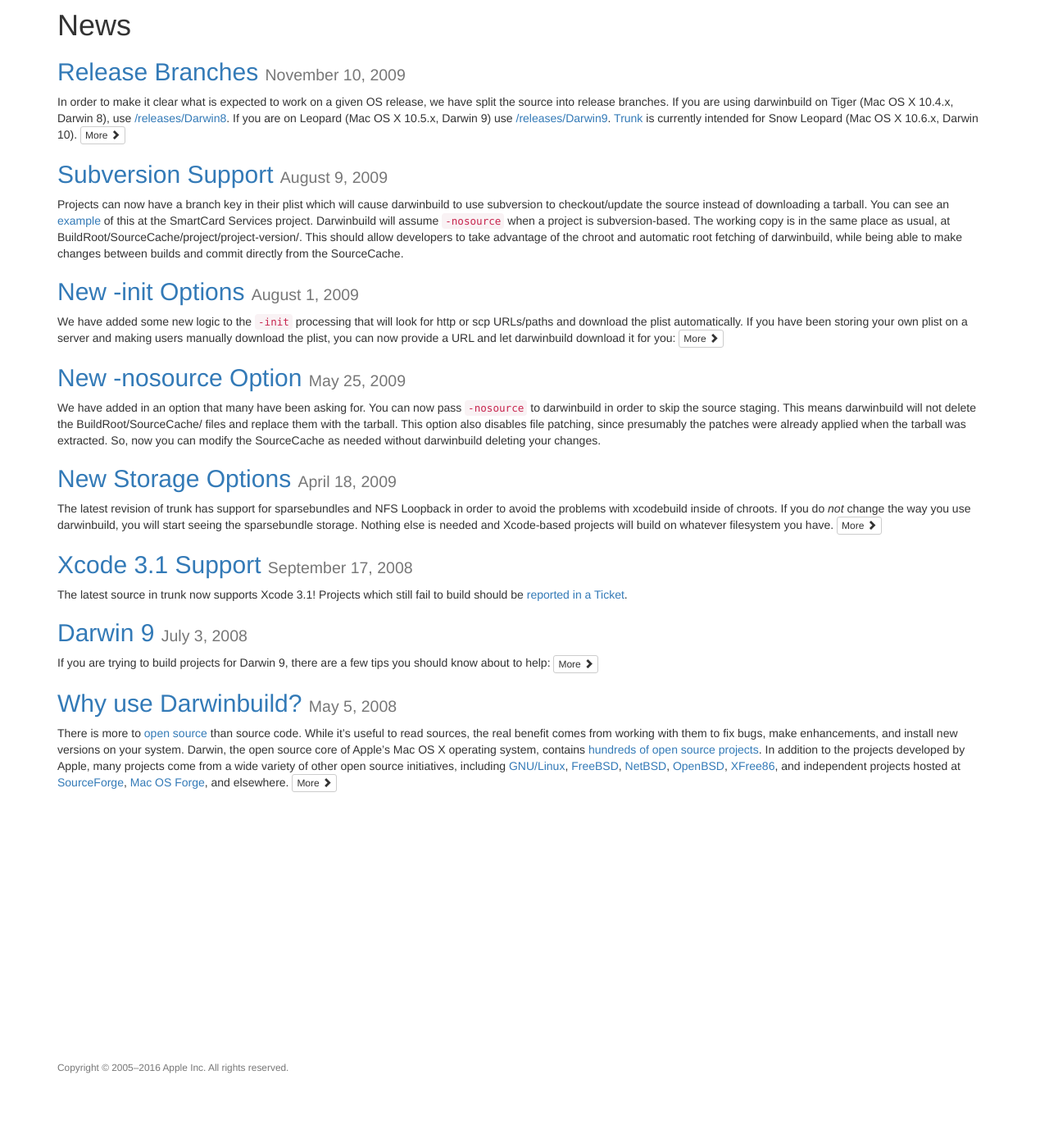
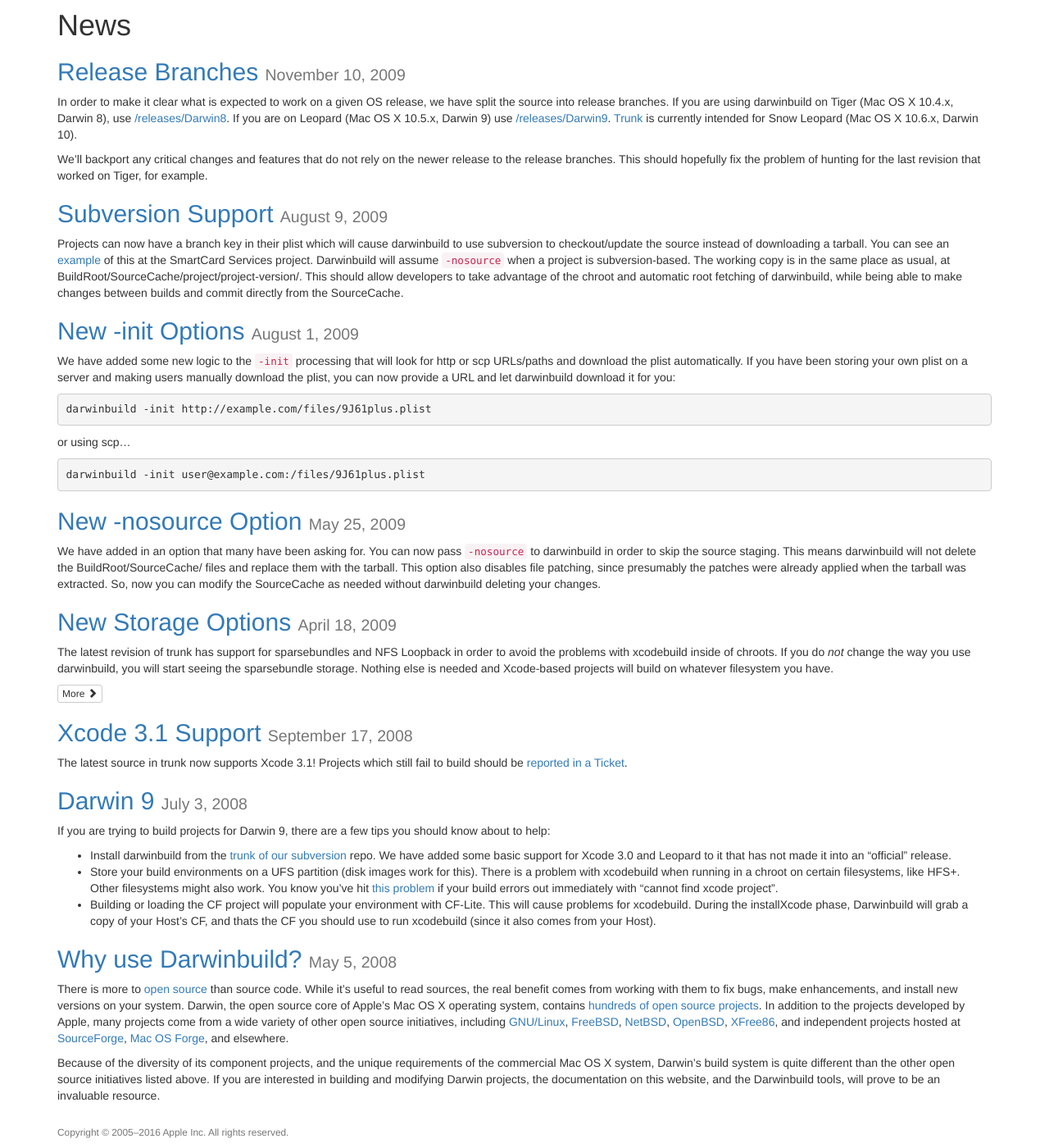
Before and after one commit to macosforge/darwinbuild, a Jekyll site: the page built from news.md, in a window 1280 px wide and 1400 px high, scrolled down 81 px. Shown: the whole window at 82% size. Built offline with Jekyll 4.4.1, drawn with Linux system fonts in a browser that asks for light colours; nearby versions of some CDN libraries.

Commit message:
Use custom excerpt separator

```diff
--- a/_config.yml
+++ b/_config.yml
@@ -5,6 +5,7 @@ defaults:
       path: ""
     values:
       layout: "default"
+excerpt_separator: <!--more-->
 exclude:
   - .gitignore
   - Gemfile
--- a/_posts/2009-04-17-new-storage-options.md
+++ b/_posts/2009-04-17-new-storage-options.md
@@ -7,6 +7,8 @@ date: 2009-04-17 18:54:52.540124-07
 
 The latest revision of trunk has support for sparsebundles and NFS Loopback in order to avoid the problems with xcodebuild inside of chroots. If you do *not* change the way you use darwinbuild, you will start seeing the sparsebundle storage. Nothing else is needed and Xcode-based projects will build on whatever filesystem you have.
 
+<!--more-->
+
 You can optionally use NFS to mount the buildroot which also works around the xcodebuild/chroot problems. This method is Leopard-only and will cause lines to be added to /etc/exports. Since there is no concept of "uninitializing" a build environment, the lines added to /etc/exports are never automatically removed. You may need to cleanup /etc/exports from time to time. You setup the NFS storage by passing `-nfs` after your `-init` command:
 
     darwinbuild -init 9G55 -nfs
--- a/news.md
+++ b/news.md
@@ -6,5 +6,6 @@ redirect_from: /post/
 {% for post in site.posts %}
 ## [{{ post.title }}]({{ post.url | prepend: site.baseurl }}) <small>{{ post.date | date: "%B %-d, %Y" }}</small>
 
-{{ post.excerpt | remove: "<p>" | remove: "</p>" | rstrip }}{% if post.excerpt != post.content %} <a class="btn btn-default btn-xs" href="{{ post.url | prepend: site.baseurl }}">More <span class="glyphicon glyphicon-chevron-right" aria-hidden="true"></span></a>{% endif %}
+{{ post.excerpt }}
+{% if post.excerpt != post.content %}<a class="btn btn-default btn-xs" href="{{ post.url | prepend: site.baseurl }}">More <span class="glyphicon glyphicon-chevron-right" aria-hidden="true"></span></a>{% endif %}
 {% endfor %}
```
